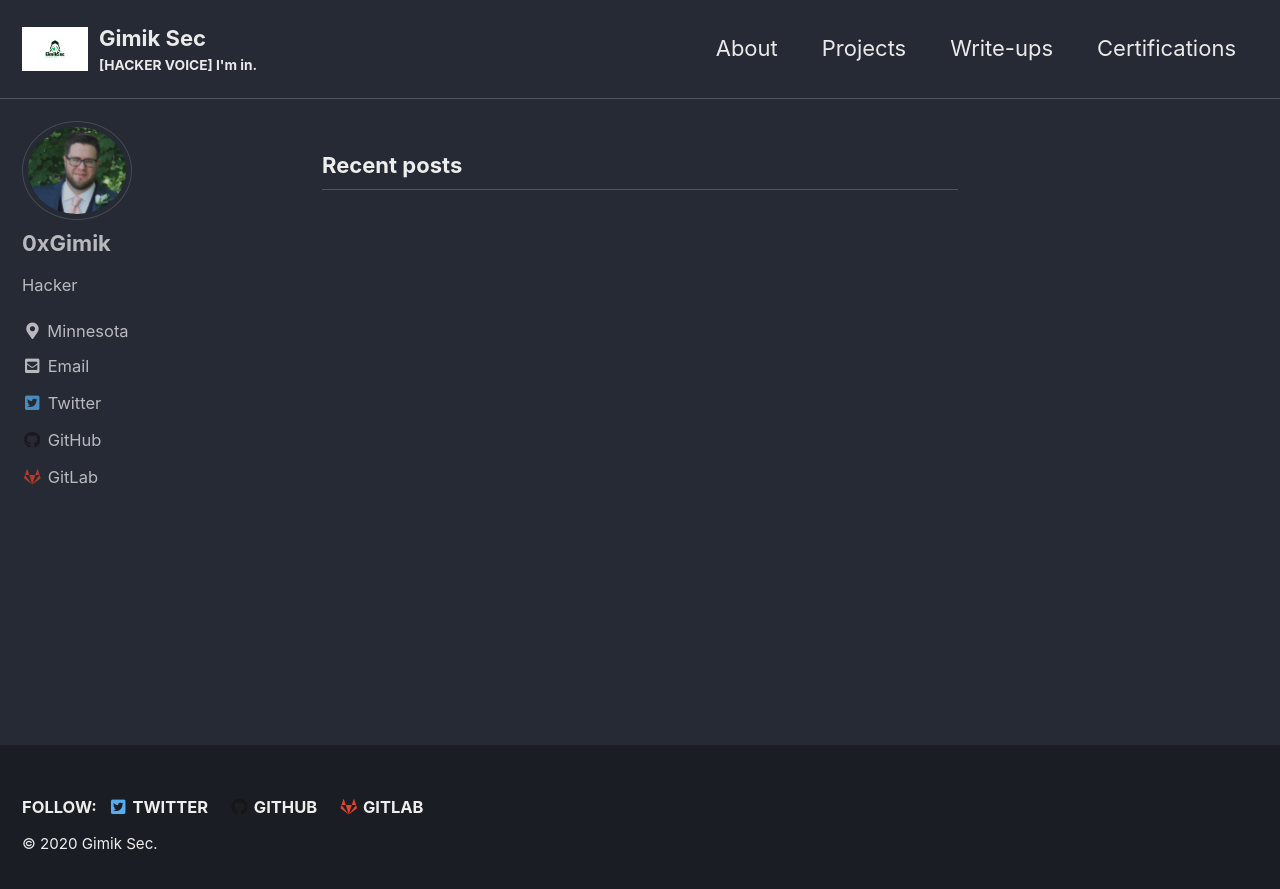
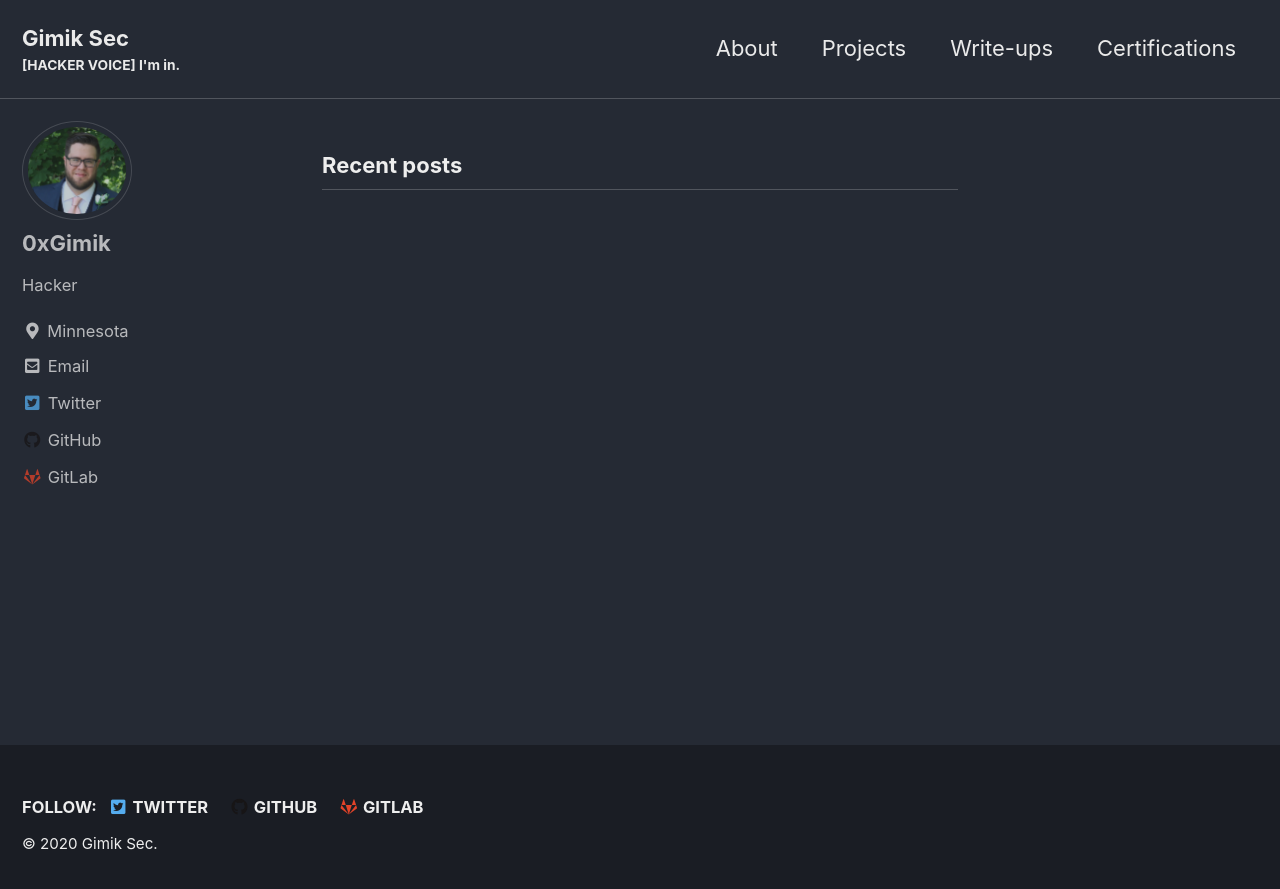
Before and after one commit to mattellquist/gimikbugs.github.io, a Jekyll site: the page built from index.html, in a window 1280 px wide. Shown: the top 889 px of the page. Built offline with Jekyll 4.4.1, drawn with Linux system fonts in a browser that asks for light colours; cached includes are drawn as plain includes; the list of posts is cut into pages by our own code.

```diff
--- a/_config.yml
+++ b/_config.yml
@@ -25,7 +25,7 @@ url                      : # the base hostname & protocol for your site e.g. "ht
 baseurl                  : # the subpath of your site, e.g. "/blog"
 repository               : # GitHub username/repo-name e.g. "mmistakes/minimal-mistakes"
 teaser                   : # path of fallback teaser image, e.g. "/assets/images/500x300.png"
-logo                     : "/images/traverxec/GimikSec-1.jpg"
+logo                     : #"/images/traverxec/GimikSec-1.jpg"
 masthead_title           : # overrides the website title displayed in the masthead, use " " for no title
 # breadcrumbs            : false # true, false (default)
 words_per_minute         : 200
```
